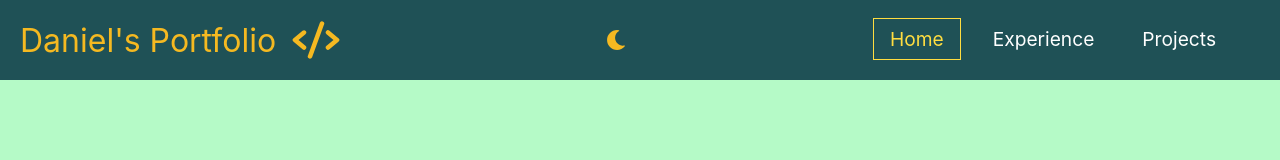
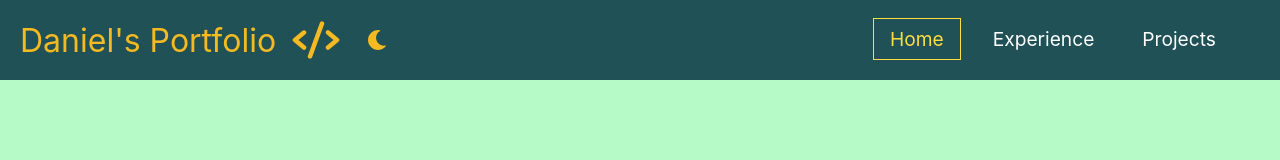
Before and after one commit to DanielChoy17/personal-portfolio, a React (Create React App) app: page /#/ in a window 1280 px wide. Shown: the top 160 px of the page. Built offline with nearby package versions, Linux system fonts and the light colour scheme.

Commit message:
More Fixing Sun/Moon Toggle Button Spacing

```diff
--- a/src/components/navbar/NavBar.css
+++ b/src/components/navbar/NavBar.css
@@ -96,7 +96,7 @@
   margin-left: 20px;
   cursor: pointer;
   font-size: 20px;
-  flex-grow: 1;
+  flex-grow: 70;
   display: flex;
 }
 
```
Also changed, not shown: 6 other files (tests, documents, lock files or other folders).
